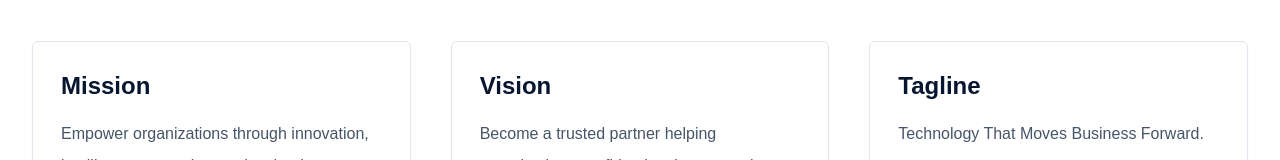
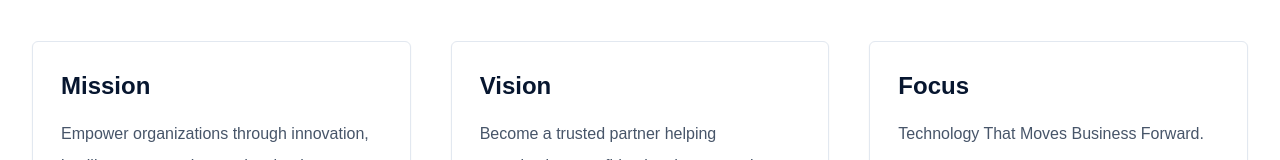
Before and after one commit to Space3434/365INO, a Next.js app: page /about in a window 1280 px wide. Shown: the part 556-716 px from the top of the page. Built offline with nearby package versions, Linux system fonts and the light colour scheme.

Commit message:
Rename about tagline heading to focus

```diff
--- a/app/about/page.tsx
+++ b/app/about/page.tsx
@@ -54,7 +54,7 @@ export default function AboutPage() {
             </p>
           </div>
           <div className="rounded-md border border-slate-200 bg-white p-7 shadow-sm">
-            <h2 className="text-2xl font-black text-navy">Tagline</h2>
+            <h2 className="text-2xl font-black text-navy">Focus</h2>
             <p className="mt-4 leading-8 text-slate-600">Technology That Moves Business Forward.</p>
           </div>
         </div>
```
